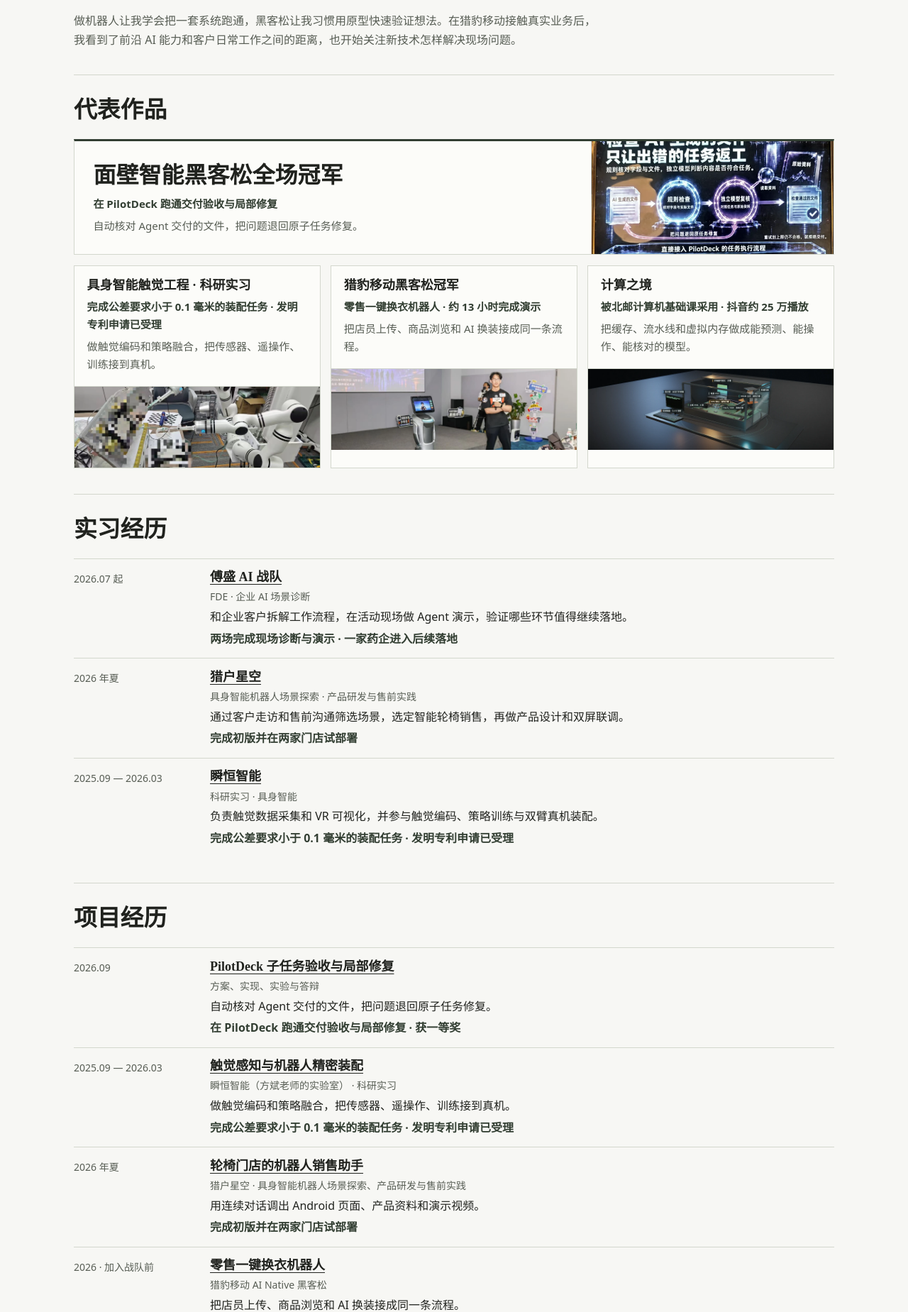
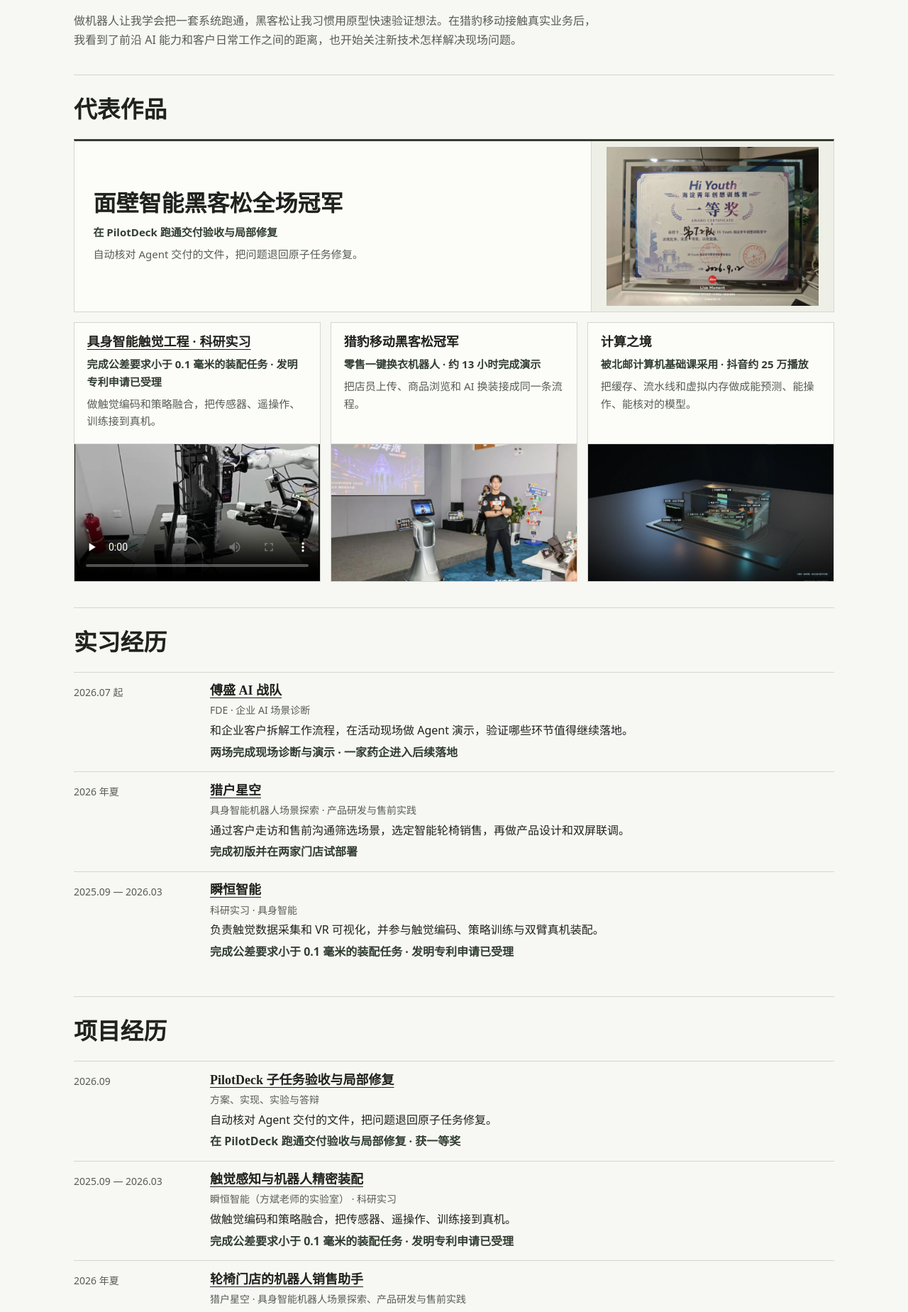
Before and after one commit to changer-changer/changer-changer.github.io, a Jekyll site: the page built from resume/index.md, in a window 1280 px wide. Shown: the part 1092-2941 px from the top of the page at 71% size. Built offline with Jekyll 4.4.1, drawn with Linux system fonts in a browser that asks for light colours; some web fonts are replaced; grey boxes are pictures that could not be loaded.

Commit message:
Add playable robot footage and show the competition certificate

```diff
--- a/_data/career.yml
+++ b/_data/career.yml
@@ -139,7 +139,7 @@ cases:
     summary: 自动核对 Agent 交付的文件，把问题退回原子任务修复。
     result: 在 PilotDeck 跑通交付验收与局部修复 · 获一等奖
     cover: pilotdeck-poster
-    cover_position: center 18%
+    featured_certificate: pilotdeck-certificate
     flow: [规则核对文件, 独立模型对照原始资料, 通过交付或退回原任务]
     links:
       - label: 项目代码
@@ -173,6 +173,7 @@ cases:
   tactile-vla:
     title: 触觉感知与机器人精密装配
     featured_title: 具身智能触觉工程 · 科研实习
+    featured_video: true
     category: 具身智能 · 真机研发
     period: 2025.09 — 2026.03
     role: 瞬恒智能（方斌老师的实验室） · 科研实习
--- a/_layouts/career.html
+++ b/_layouts/career.html
@@ -20,7 +20,7 @@
   <meta name="theme-color" content="#f7f7f4">
   <link rel="canonical" href="{{ page.url | absolute_url }}">
   <link rel="preload" href="{{ '/assets/fonts/noto-serif-sc-900.woff2' | relative_url }}" as="font" type="font/woff2" crossorigin>
-  <link rel="stylesheet" href="{{ '/assets/css/career.css' | relative_url }}?v=9">
+  <link rel="stylesheet" href="{{ '/assets/css/career.css' | relative_url }}?v=10">
 </head>
 <body>
   <a class="skip-link" href="#main">跳到正文</a>
@@ -141,19 +141,33 @@
         <div class="career-works">
           {% for id in career.featured %}
             {% assign project = career.cases[id] %}
-            {% assign cover = '/assets/images/resume/cases/' | append: project.cover | append: '.webp' %}
             {% assign url = '/resume/cases/' | append: id | append: '/' %}
+            {% capture work_copy %}
+              <h3>{{ project.featured_title | default: project.title }}</h3>
+              <p class="work-result">{{ project.featured_result | default: project.result }}</p>
+              <p class="work-summary">{{ project.summary }}</p>
+            {% endcapture %}
             <article id="{{ id }}"{% if forloop.first %} class="work-featured"{% endif %}>
-              <a class="career-work" href="{{ url | relative_url }}">
-                <div class="work-copy">
-                  <h3>{{ project.featured_title | default: project.title }}</h3>
-                  <p class="work-result">{{ project.featured_result | default: project.result }}</p>
-                  <p class="work-summary">{{ project.summary }}</p>
+              {% if project.featured_video and project.video %}
+                {% assign poster = '/assets/images/resume/cases/' | append: project.video.poster | append: '.webp' %}
+                <div class="career-work career-work--video">
+                  <a class="work-copy" href="{{ url | relative_url }}">{{ work_copy }}</a>
+                  <video class="work-video" controls playsinline preload="none" poster="{{ poster | relative_url }}" aria-label="{{ project.video.caption | escape }}">
+                    <source src="{{ project.video.src | relative_url }}" type="video/mp4">
+                    <a href="{{ project.video.src | relative_url }}">查看真机演示视频</a>
+                  </video>
                 </div>
-                {% if project.featured_thumbnail != false %}
-                  <img src="{{ cover | relative_url }}" alt="" class="work-cover"{% if project.cover_position %} style="object-position:{{ project.cover_position }}"{% endif %} loading="{% if forloop.first %}eager{% else %}lazy{% endif %}" decoding="async">
+              {% else %}
+                {% assign cover_id = project.featured_certificate | default: project.cover %}
+                {% assign cover = '/assets/images/resume/cases/' | append: cover_id | append: '.webp' %}
+                {% if project.featured_certificate %}
+                  {% assign certificate = project.gallery | where: 'image', project.featured_certificate | first %}
                 {% endif %}
-              </a>
+                <a class="career-work" href="{{ url | relative_url }}">
+                  <div class="work-copy">{{ work_copy }}</div>
+                  <img src="{{ cover | relative_url }}" alt="{% if project.featured_certificate %}{{ certificate.caption | escape }}{% endif %}" class="work-cover{% if project.featured_certificate %} work-cover--certificate{% endif %}"{% if project.cover_position %} style="object-position:{{ project.cover_position }}"{% endif %} loading="{% if forloop.first %}eager{% else %}lazy{% endif %}" decoding="async">
+                </a>
+              {% endif %}
             </article>
           {% endfor %}
         </div>
--- a/assets/css/career.css
+++ b/assets/css/career.css
@@ -111,7 +111,7 @@ h3 { font-size: 1.125rem; }
   background: #fcfcf9;
 }
 .career-work:hover { border-color: var(--accent); }
-.career-work:hover h3, .career-timeline a:hover h3 { text-decoration: underline; }
+a.career-work:hover h3, .career-timeline a:hover h3 { text-decoration: underline; }
 .work-featured { grid-column: 1 / -1; }
 .work-featured .career-work {
   display: grid;
@@ -132,7 +132,32 @@ h3 { font-size: 1.125rem; }
   border-left: 1px solid var(--line);
   filter: saturate(.72);
 }
+.work-featured .work-cover.work-cover--certificate {
+  aspect-ratio: auto;
+  max-height: 15rem;
+  object-fit: contain;
+  padding: .5rem;
+  background: #eef0e8;
+  filter: none;
+}
+.work-video {
+  display: block;
+  width: 100%;
+  aspect-ratio: 16 / 9;
+  object-fit: contain;
+  border-top: 1px solid var(--line);
+  background: #20231f;
+}
+@media (min-width: 761px) {
+  .career-works article:not(.work-featured) .career-work { display: flex; flex-direction: column; }
+  .career-works article:not(.work-featured) :is(.work-cover, .work-video) {
+    aspect-ratio: 16 / 9;
+    margin-top: auto;
+  }
+}
 .work-copy { padding: 1rem 1.1rem 1.15rem; }
+.career-work--video .work-copy { display: block; text-decoration: none; }
+.career-work--video .work-copy h3 { text-decoration: underline; text-decoration-thickness: 1px; }
 .work-featured .work-copy { padding: clamp(1rem, 2.4vw, 1.65rem); }
 .work-copy > p { margin-top: .38rem; font-size: .94rem; }
 .work-summary { color: var(--muted); }
@@ -273,7 +298,7 @@ h3 { font-size: 1.125rem; }
   :root { --paper: white; --ink: black; --muted: #333; }
   body { font-size: 10pt; }
   .career-bar, .career-foot, .career-versions, .career-contacts button,
-  .work-cover, .case-video, .career-lightbox, .skip-link, .career-awards button,
+  .work-cover, .work-video, .case-video, .career-lightbox, .skip-link, .career-awards button,
   .timeline-detail, .timeline-hint { display: none !important; }
   .career-main { width: 100%; }
   .career-intro, .case-intro { padding: 0 0 1rem; }
```
